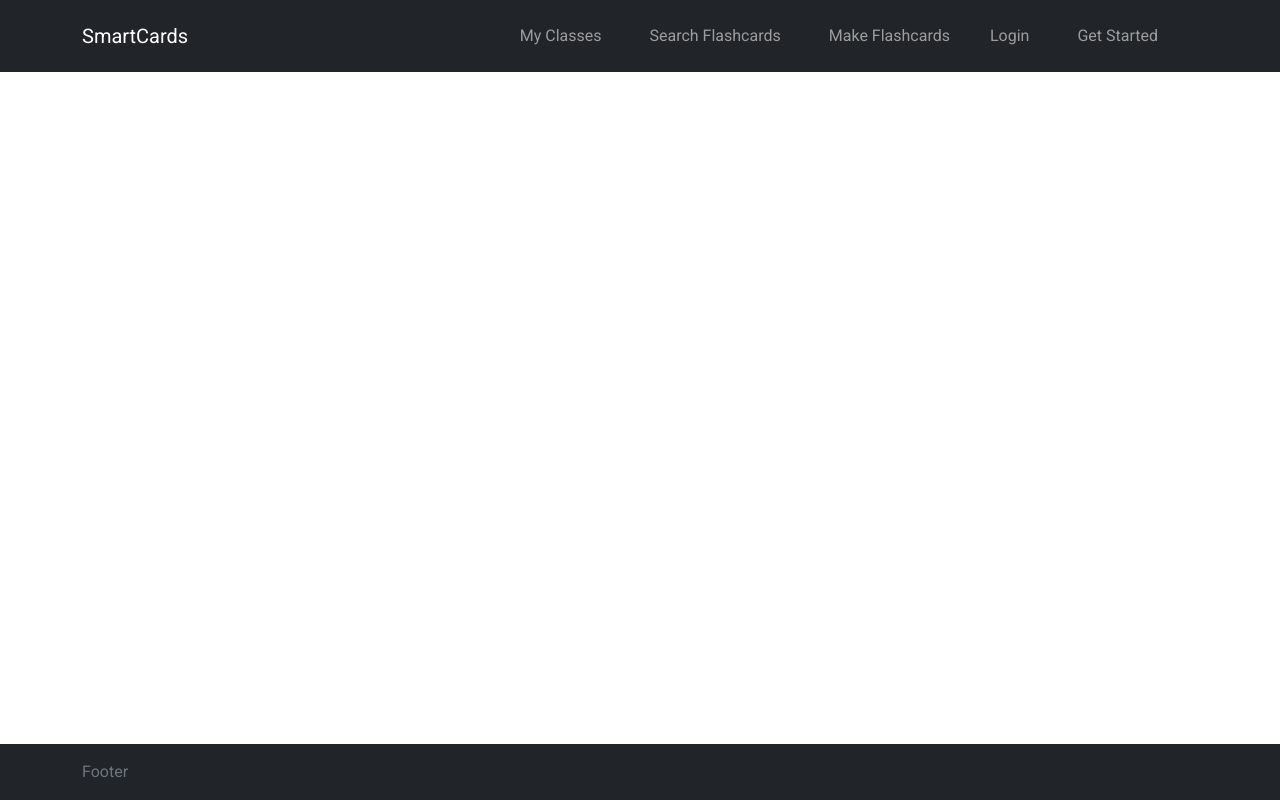
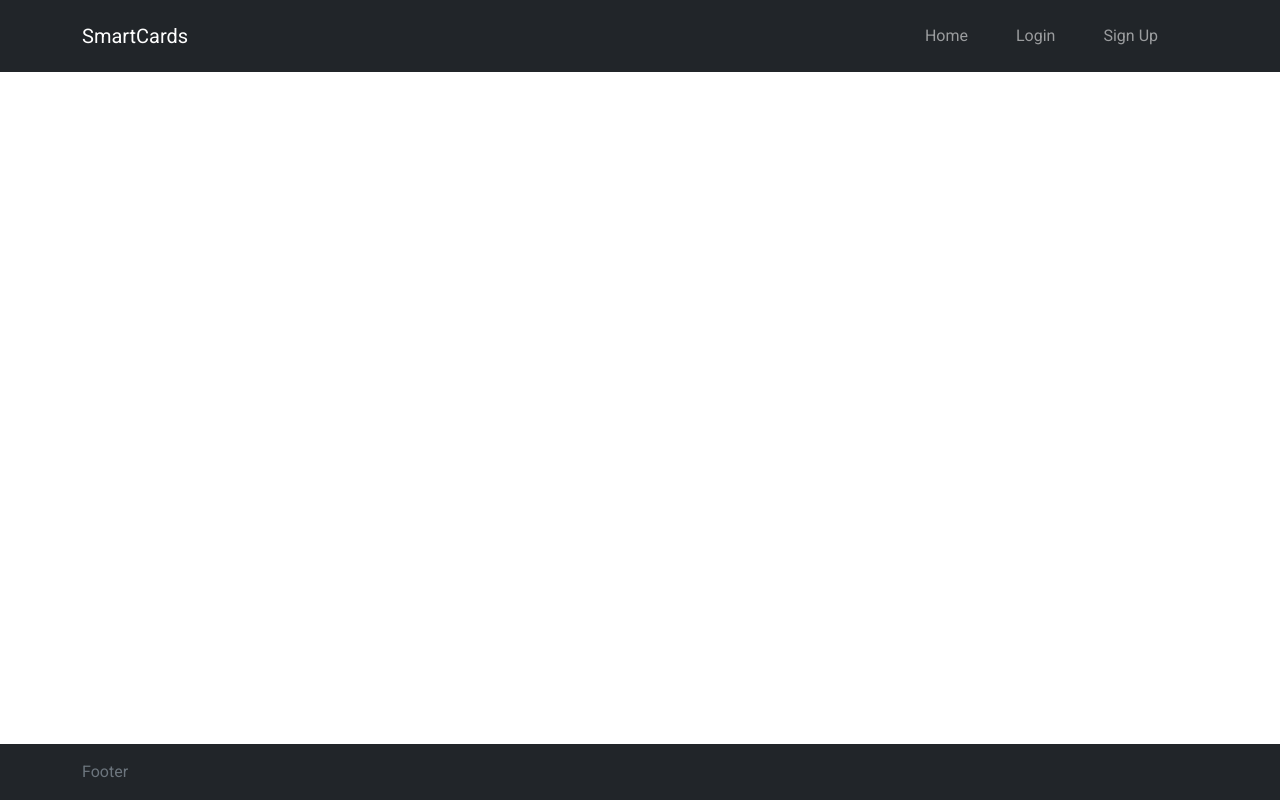
Before and after one commit to tothgeza/Smartcards, a React (Create React App) app in the folder frontend/: page / in a window 1280 px wide. Built offline with nearby package versions, Linux system fonts and the light colour scheme; the HTML template or start-up script is replaced by a standard one.

Commit message:
Modify NavBar
The navbar dynamically changes by login status and current User’s roles.

```diff
--- a/frontend/src/components/NavBar.js
+++ b/frontend/src/components/NavBar.js
@@ -1,34 +1,106 @@
-import React from 'react';
-import { Link } from "react-router-dom";
+import React, {useState, useEffect} from 'react';
+import {Link} from "react-router-dom";
+
+import AuthService from "../services/auth.service";
 
 const NavBar = () => {
+    const [showModeratorBoard, setShowModeratorBoard] = useState(false);
+    const [showAdminBoard, setShowAdminBoard] = useState(false);
+    const [currentUser, setCurrentUser] = useState(undefined);
+
+    useEffect(() => {
+        const user = AuthService.getCurrentUser();
+
+        if (user) {
+            setCurrentUser(user);
+            setShowModeratorBoard(user.roles.includes("ROLE_MODERATOR"));
+            setShowAdminBoard(user.roles.includes("ROLE_ADMIN"));
+        }
+    }, []);
+
+    const logOut = () => {
+        AuthService.logout();
+    };
     return (
         <nav className="navbar navbar-expand-lg navbar-dark bg-dark py-3" aria-label="Third navbar example">
             <div className="container">
                 <a className="navbar-brand" href="#">SmartCards</a>
-                <button className="navbar-toggler" type="button" data-bs-toggle="collapse" data-bs-target="#navbarsExample03" aria-controls="navbarsExample03" aria-expanded="false" aria-label="Toggle navigation">
+                <button className="navbar-toggler" type="button" data-bs-toggle="collapse"
+                        data-bs-target="#navbarsExample03" aria-controls="navbarsExample03" aria-expanded="false"
+                        aria-label="Toggle navigation">
                     <span className="navbar-toggler-icon"></span>
                 </button>
 
                 <div className="collapse navbar-collapse" id="navbarsExample03">
-                    <ul className="navbar-nav ms-auto mb-2 mb-sm-0">
-                        <Link className="nav-link" to="/account">
+                    <div className="navbar-nav ms-auto mb-2 mb-sm-0">
+                        <li className="nav-item">
+                            <Link to={"/home"} className="nav-link">
+                                Home
+                            </Link>
+                        </li>
+
+                        {showModeratorBoard && (
+                            <li className="nav-item">
+                                <Link to={"/mod"} className="nav-link">
+                                    Moderator Board
+                                </Link>
+                            </li>
+                        )}
+
+                        {showAdminBoard && (
+                            <li className="nav-item">
+                                <Link to={"/admin"} className="nav-link">
+                                    Admin Board
+                                </Link>
+                            </li>
+                        )}
+
+                        {currentUser && (
+                            <div className="navbar-nav ml-auto">
+                                <li className="nav-item">
+                                    <Link to={"/myclass"} className="nav-link">
                                         My Classes
                                     </Link>
+                                </li>
                                 <li className="nav-item">
                                     <a className="nav-link" href="#">Search Flashcards</a>
                                 </li>
                                 <li className="nav-item">
                                     <a className="nav-link me-4" href="#">Make Flashcards</a>
                                 </li>
-                        <Link className="nav-link " to="/signin">
+                            </div>
+                        )}
+
+                        {currentUser ? (
+                            <div className="navbar-nav ml-auto">
+                                <li className="nav-item">
+                                    <Link to={"/profile"} className="nav-link">
+                                        {currentUser.username}
+                                    </Link>
+                                </li>
+                                <li className="nav-item">
+                                    <a href="/login" className="nav-link" onClick={logOut}>
+                                        LogOut
+                                    </a>
+                                </li>
+                            </div>
+                        ) : (
+                            <div className="navbar-nav ml-auto">
+                                <li className="nav-item">
+                                    <Link to={"/login"} className="nav-link">
                                         Login
                                     </Link>
-                        <Link className="nav-link " to="/signup">
-                            Get Started
+                                </li>
+
+                                <li className="nav-item">
+                                    <Link to={"/register"} className="nav-link">
+                                        Sign Up
                                     </Link>
+                                </li>
+                            </div>
+                        )}
 
-                    </ul>
+                    </div>
                 </div>
             </div>
         </nav>
```
Lines whose indentation alone changed are shown as unchanged.
